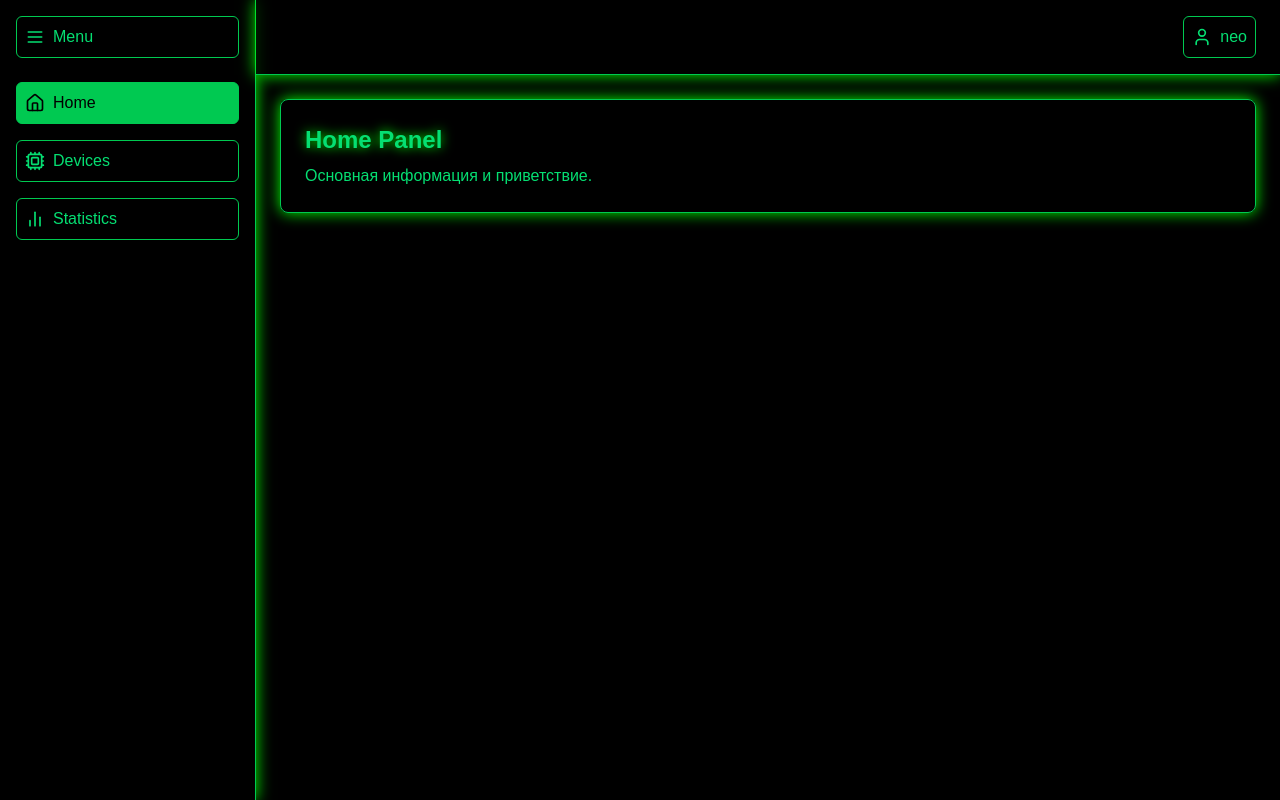
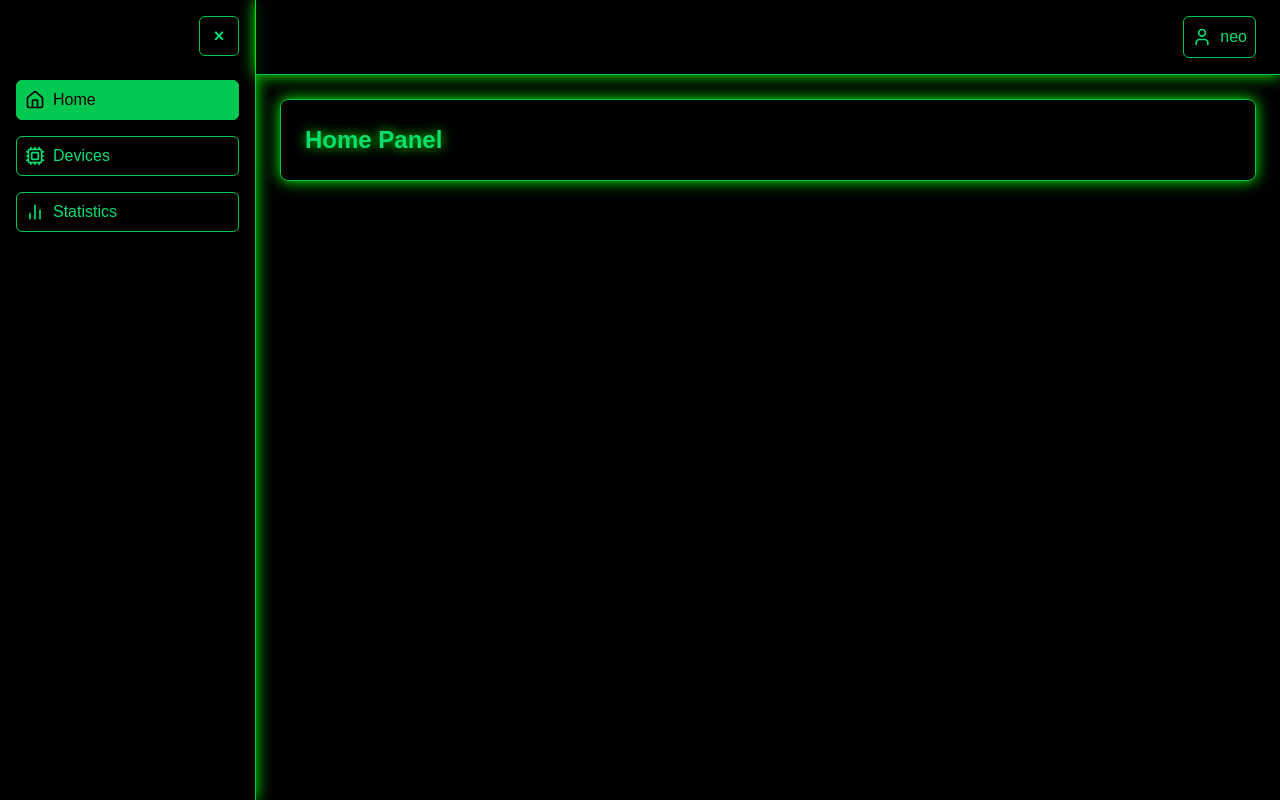
Before and after one commit to alexwatcher/gateofthings, a Next.js app in the folder frontend/: page /dashboard in a window 1280 px wide. Built offline with nearby package versions, Linux system fonts and the light colour scheme.

Commit message:
fix layout

```diff
--- a/frontend/app/dashboard/components/devicespanel.tsx
+++ b/frontend/app/dashboard/components/devicespanel.tsx
@@ -4,7 +4,6 @@ export default function DevicesPanel() {
   return (
     <div className="rounded-lg border border-green-500 bg-black/80 p-6 shadow-[0_0_15px_#00ff00]">
       <h2 className="text-2xl font-bold drop-shadow-[0_0_6px_#00ff00]">Devices Panel</h2>
-      <p className="text-green-400 mt-2">Список устройств или таблица с устройствами.</p>
     </div>
   );
 }
--- a/frontend/app/dashboard/components/homepanel.tsx
+++ b/frontend/app/dashboard/components/homepanel.tsx
@@ -4,7 +4,6 @@ export default function HomePanel() {
   return (
     <div className="rounded-lg border border-green-500 bg-black/80 p-6 shadow-[0_0_15px_#00ff00]">
       <h2 className="text-2xl font-bold drop-shadow-[0_0_6px_#00ff00]">Home Panel</h2>
-      <p className="text-green-400 mt-2">Основная информация и приветствие.</p>
     </div>
   );
 }
--- a/frontend/app/dashboard/components/statisticspanel.tsx
+++ b/frontend/app/dashboard/components/statisticspanel.tsx
@@ -4,7 +4,6 @@ export default function StatisticsPanel() {
   return (
     <div className="rounded-lg border border-green-500 bg-black/80 p-6 shadow-[0_0_15px_#00ff00]">
       <h2 className="text-2xl font-bold drop-shadow-[0_0_6px_#00ff00]">Statistics Panel</h2>
-      <p className="text-green-400 mt-2">Графики и диаграммы в стиле Matrix.</p>
     </div>
   );
 }
--- a/frontend/app/dashboard/layout.tsx
+++ b/frontend/app/dashboard/layout.tsx
@@ -23,39 +23,46 @@ export default function DashboardLayout() {
 
   return (
     <div className="flex h-screen bg-black text-green-400 font-mono">
-      {/* Sidebar */}
-      <aside className={`${sidebarOpen ? 'w-64' : 'w-16'} flex flex-col border-r border-green-500 bg-black/80 p-4 transition-all shadow-[0_0_15px_#00ff00]`}>
-        <button onClick={() => setSidebarOpen(!sidebarOpen)} className="mb-6 flex items-center gap-2 rounded-md border border-green-500 p-2 hover:bg-green-500 hover:text-black">
-          <Menu size={20} /> {sidebarOpen && <span>Menu</span>}
-        </button>
-
-        <nav className="flex flex-col gap-4">
-          <button
-            onClick={() => setActivePanel('home')}
-            className={`flex items-center gap-2 rounded-md border border-green-500 p-2 w-full hover:bg-green-500 hover:text-black ${
-              activePanel === 'home' ? 'bg-green-500 text-black' : ''
+<aside
+  className={`flex flex-col border-r border-green-500 bg-black/80 p-4 transition-all shadow-[0_0_15px_#00ff00] ${
+    sidebarOpen ? 'w-64' : 'w-16'
   }`}
 >
-            <Home size={20} /> {sidebarOpen && <span>Home</span>}
+  {/* Menu Button */}
+<div className="flex justify-end mb-6 flex-none">
+  <button
+    onClick={() => setSidebarOpen(!sidebarOpen)}
+    className="flex h-10 w-10 items-center justify-center rounded-md border border-green-500 bg-black text-green-400 transition-colors hover:bg-green-500 hover:text-black"
+  >
+    {sidebarOpen ? (
+      <span className="text-lg font-bold">×</span>
+    ) : (
+      <div className="flex flex-col justify-between h-4 w-5">
+        <span className="block h-0.5 w-full bg-green-400"></span>
+        <span className="block h-0.5 w-full bg-green-400"></span>
+        <span className="block h-0.5 w-full bg-green-400"></span>
+      </div>
+    )}
   </button>
+</div>
 
+  {/* Navigation */}
+  <nav className="flex flex-col gap-4">
+    {[
+      { name: 'home', icon: <Home size={20} /> },
+      { name: 'devices', icon: <Cpu size={20} /> },
+      { name: 'statistics', icon: <BarChart2 size={20} /> },
+    ].map((item) => (
       <button
-            onClick={() => setActivePanel('devices')}
-            className={`flex items-center gap-2 rounded-md border border-green-500 p-2 w-full hover:bg-green-500 hover:text-black ${
-              activePanel === 'devices' ? 'bg-green-500 text-black' : ''
-            }`}
+        key={item.name}
+        onClick={() => setActivePanel(item.name as any)}
+        className={`flex items-center justify-center gap-2 rounded-md border border-green-500 p-2 w-full h-10 hover:bg-green-500 hover:text-black ${
+          activePanel === item.name ? 'bg-green-500 text-black' : ''
+        } ${sidebarOpen ? 'justify-start px-2' : ''}`}
       >
-            <Cpu size={20} /> {sidebarOpen && <span>Devices</span>}
+        {item.icon} {sidebarOpen && <span>{item.name.charAt(0).toUpperCase() + item.name.slice(1)}</span>}
       </button>
-
-          <button
-            onClick={() => setActivePanel('statistics')}
-            className={`flex items-center gap-2 rounded-md border border-green-500 p-2 w-full hover:bg-green-500 hover:text-black ${
-              activePanel === 'statistics' ? 'bg-green-500 text-black' : ''
-            }`}
-          >
-            <BarChart2 size={20} /> {sidebarOpen && <span>Statistics</span>}
-          </button>
+    ))}
   </nav>
 </aside>
 
@@ -78,7 +85,7 @@ export default function DashboardLayout() {
           </div>
         </header>
 
-        {/* Контент панели */}
+        {/* Penel content */}
         <main className="flex-1 p-6 overflow-auto">{renderPanel()}</main>
       </div>
     </div>
--- a/frontend/app/login/page.tsx
+++ b/frontend/app/login/page.tsx
@@ -16,7 +16,7 @@ export default function LoginPage() {
 
   return (
     <div className="flex h-screen items-center justify-center font-mono">
-      {/* Фон с матричным дождем */}
+      {/* Matrix rain background */}
       <MatrixRain />
 
       <form
```
Lines whose indentation alone changed are shown as unchanged.
